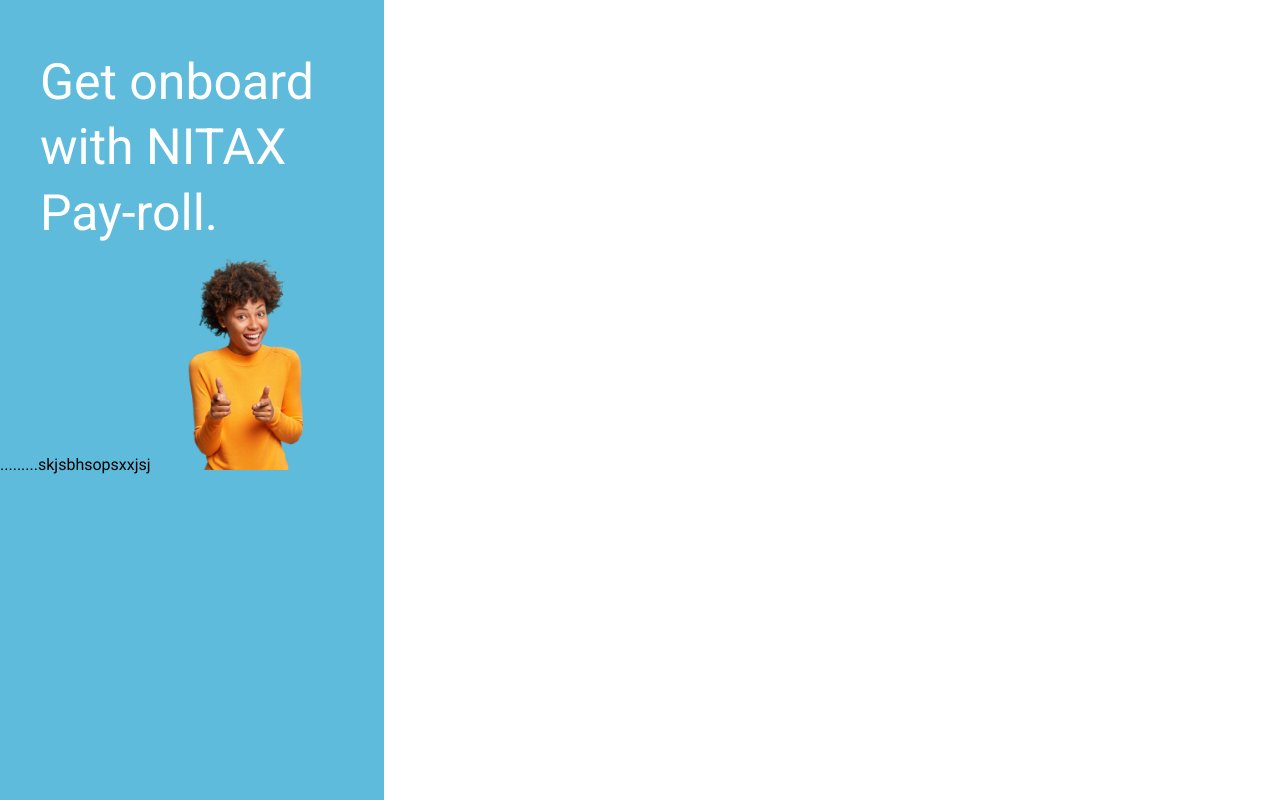
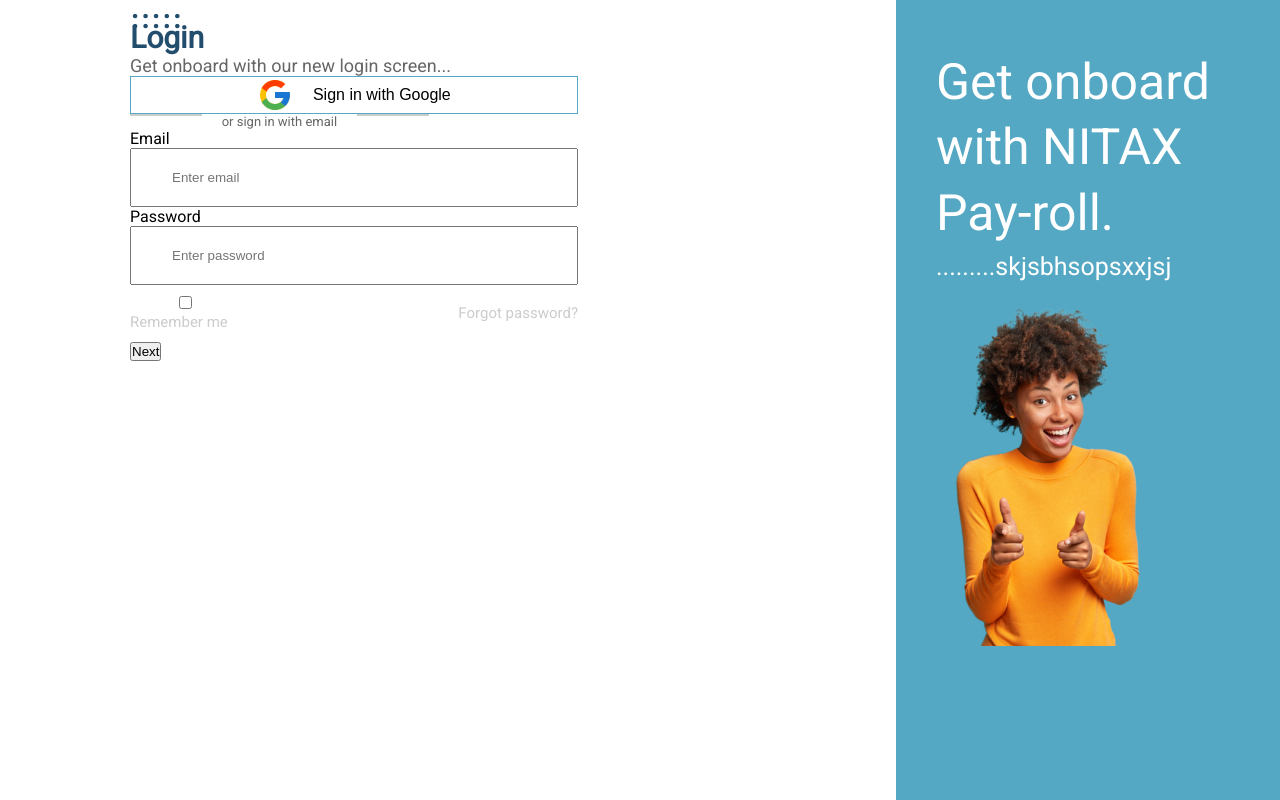
Before and after one commit to Henrybeecoder/nitexpayroll, a React (Create React App) app: page / in a window 1280 px wide. Built offline with nearby package versions, Linux system fonts and the light colour scheme.

Commit message:
Adding fresh designs to the nitx payroll login model

```diff
--- a/src/App.js
+++ b/src/App.js
@@ -1,12 +1,13 @@
 import React from 'react'
 import { BrowserRouter as Router, Route, Routes } from 'react-router-dom';
 import Bannersidebars from './components/Sidebars/bannersidebars';
+import LoginScreen from './components/Login_logic_model/login_screen'
 
 function App() {
   return (
     <Router>
       <Routes>
-        <Route exact path='/' element={<Bannersidebars />}>
+        <Route exact path='/' element={<LoginScreen />}>
 
         </Route>
       </Routes>
--- a/src/components/CSS/bannersidebar.css
+++ b/src/components/CSS/bannersidebar.css
@@ -1,3 +1,3 @@
 .girlimage {
-    width: 50%;
+    width: 80%;
 }
--- /dev/null
+++ b/src/components/CSS/login_screen.css
@@ -0,0 +1,44 @@
+.login-screen {
+    width: 70%;
+}
+.login-text {
+    color: #234D6C;
+    font-size: 30px;
+    font-weight: 700;
+    line-height: 35.15px
+}
+.onboard {
+    font-size: 18px;
+    font-weight: 300;
+    color: #666666;
+}
+.top-dots {
+    color: #234D6C;
+    font-size: 40px;
+    line-height: 10px;
+}
+.google-sign-in {
+    background: transparent;
+    outline: none;
+    border: 1px solid #54a8c4;
+    width: 100%;
+    display: flex;
+    justify-content: center;
+    align-items: center;
+    font-size: 16px;
+    font-weight: 400;
+    cursor: pointer;
+}
+.google-sign-in img {
+    width: 8%;
+    margin: 0 20px 0 0;
+}
+input {
+    width: 100%;
+    padding: 20px 0 20px 40px
+}
+@media screen and (max-width: 800px) {
+    .login-screen {
+        width: 100%;
+    }
+}
--- a/src/components/Login_logic_model/login_error_modal.js
+++ b/src/components/Login_logic_model/login_error_modal.js
@@ -1,6 +1,6 @@
 import React, { useEffect } from 'react';
 import styled from 'styled-components';
-import './CSS/login-error.css'
+import '../CSS/login_error.css'
 
 const LoginErrorModal = ({ modalContent, closeModal }) => {
     useEffect(() => {
--- a/src/components/Login_logic_model/login_screen.js
+++ b/src/components/Login_logic_model/login_screen.js
@@ -1,16 +1,16 @@
 import React, { useState, useReducer, useEffect } from 'react'
-import './login_screen.css'
-import BannerSidebar from '../sidebar/bannersidebar'
+import Bannersidebars from '../Sidebars/bannersidebars'
 import styled from 'styled-components'
 import LoginErrorModal from './login_error_modal'
 import { reducer } from './reducer'
 import validator from 'validator'
+import '../CSS/login_screen.css'
 
 export default function LoginScreen() {
     return (
         <Flex>
             <LoginForm />
-            <BannerSidebar />
+            <Bannersidebars />
         </Flex>
     )
 }
@@ -62,10 +62,10 @@
         <div className="login-screen">
             <LoginContent>
                 <p className="top-dots">..... <br /> .....</p >
-                <h3>Login</h3>
+                <p className = "login-text">Login</p>
                 <p className="onboard">Get onboard with our new login screen...</p>
                 <button className="google-sign-in">
-                    <img src='/svg/icons8-google-48.png' alt="Google icon" />
+                    <img src='/image/icons8-google-48.png' alt="Google icon" />
                     Sign in with Google
                 </button>
                 <Flex>
@@ -79,7 +79,7 @@
                     </label>
                     <input
                         type="text"
-                        placeholder="johnkachi@example.com"
+                        placeholder="Enter email"
                         value={email}
                         onChange={onEmailType}
                     />
@@ -93,6 +93,7 @@
                     <input
                         type="password"
                         value={password}
+                        placeholder = "Enter password"
                         onChange={(e) => setPassword(e.target.value)}
                     />
                     <CheckBox>
@@ -121,11 +122,10 @@
 font-size: 13px;
 `
 const LoginContent = styled.div`
-width: 90%;
+width: 50%;
 margin-left: 130px;
 @media screen and (max-width: 800px) {
-    width: 100%;
-
+    width: 85%;
     margin: 0 20px
 }
 `
--- /dev/null
+++ b/src/components/Login_logic_model/reducer.js
@@ -0,0 +1,13 @@
+export const reducer = (state, action) => {
+  if (action.type === 'VALID_EMAIL') {
+    return { ...state, isModalOpen: false };
+  }
+   if (action.type === 'INVALID_EMAIL') {
+    return { ...state, isModalOpen: true, modalContent: 'Your email is invalid' };
+  }
+  if (action.type === 'CLOSE_MODAL') {
+    return { ...state, isModalOpen: false };
+  }
+
+  throw new Error('no matching action type');
+};
--- a/src/components/Sidebars/bannersidebars.js
+++ b/src/components/Sidebars/bannersidebars.js
@@ -7,7 +7,7 @@
     return (
         <Sidebar>
             <HugeText>Get onboard with NITAX Pay-roll.</HugeText>
-            <smallerText>.........skjsbhsopsxxjsj</smallerText>
+            <SmallerText>.........skjsbhsopsxxjsj</SmallerText>
             <img src='/image/grilimage.png' className="girlimage" />
         </Sidebar>
     )
@@ -18,15 +18,21 @@
 const Sidebar = styled.div`
 width: 30%;
 height: 100vh;
-background: #5ebbdb;
+background: #54a8c4;
 @media screen and (max-width: 800px) {
     display:none
 }
 `
-const HugeText = styled.h1`
+const HugeText = styled.p`
 font-size: 50px;
 line-height: 65.45px;
 font-weight: 400;
 color: #FFFFFF;
 padding: 50px 40px 0
 `
+const SmallerText = styled.p`
+color: #FFFFFF;
+padding: 3px 40px;
+line-height: 35.16px;
+font-size: 25px;
+`
```
Also changed, not shown: public/image/Group 1 (3).png (added), public/image/icons8-google-48.png (added).
